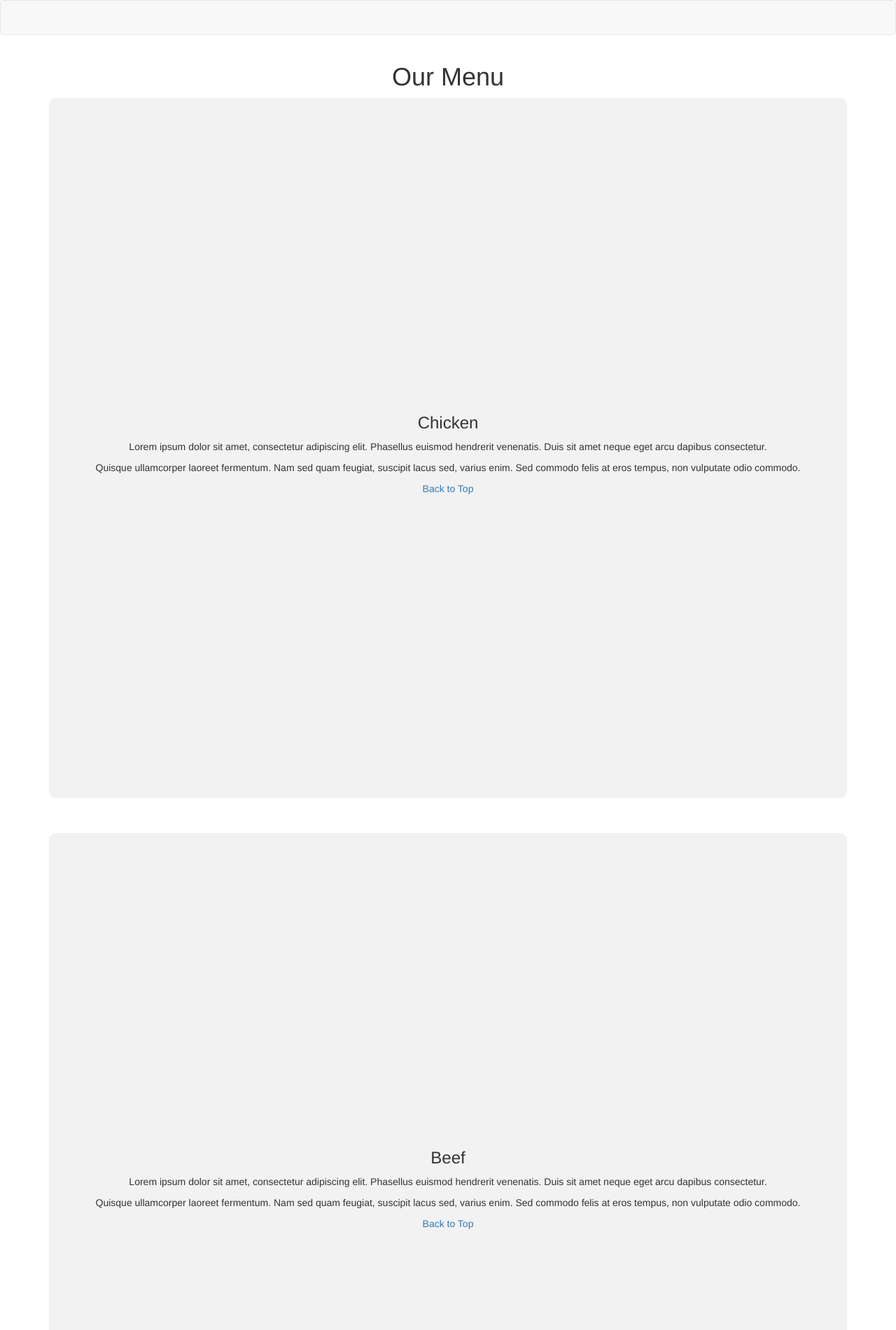
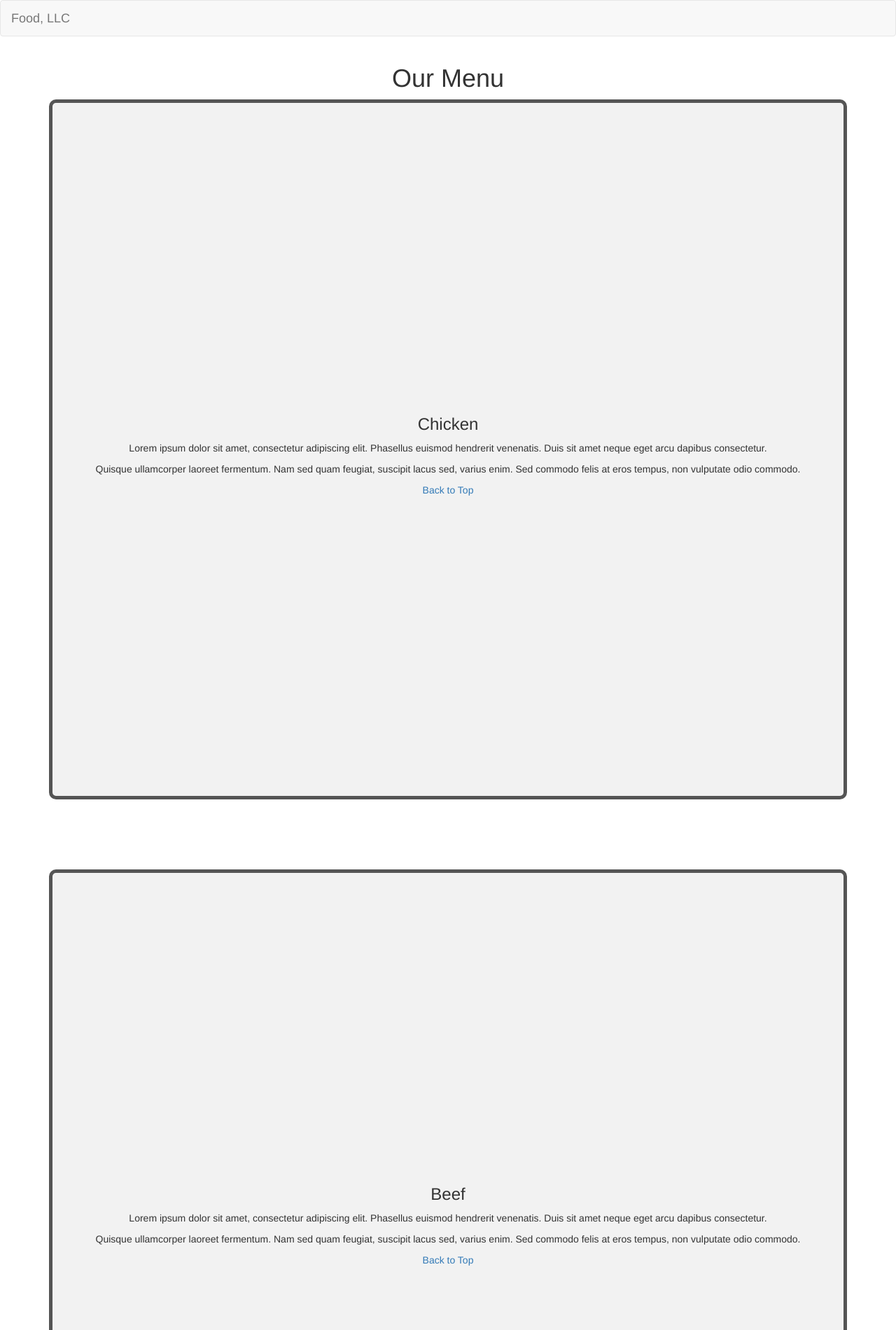
Before and after one commit to krishna-kenny/html-css-js.mod3, a plain HTML site: page index.html in a window 1280 px wide. Shown: the top 1900 px of the page at 70% size. Drawn offline with nearby package versions, Linux system fonts and the light colour scheme.

Commit message:
title fixed

```diff
--- a/css/index.css
+++ b/css/index.css
@@ -30,6 +30,7 @@ body {
   flex-direction: column;
   justify-content: center;
   align-items: center;
+  border: #555 5px solid;
 }
 
 .section-para {
--- a/index.html
+++ b/index.html
@@ -35,7 +35,7 @@
           <span class="icon-bar"></span>
           <span class="icon-bar"></span>
         </button>
-          <a class="navbar-brand visible-xs" href="#">Food, LLC</a>
+        <a class="navbar-brand" href="#">Food, LLC</a>
       </div>
       <div class="collapse navbar-collapse" id="navbar-menu">
         <ul class="nav navbar-nav"></ul>
@@ -53,6 +53,8 @@
 
     <div id="chicken-section" class="row">
       <div class="col-xs-12">
+        <div class="row">
+          <div class="col-xs-12">
             <div class="tall-section">
               <h3>Chicken</h3>
               <p>
@@ -69,8 +71,12 @@
             </div>
           </div>
         </div>
+      </div>
+    </div>
 
     <div id="beef-section" class="row">
+      <div class="col-xs-12">
+        <div class="row">
           <div class="col-xs-12">
             <div class="tall-section">
               <h3>Beef</h3>
@@ -88,8 +94,12 @@
             </div>
           </div>
         </div>
+      </div>
+    </div>
 
     <div id="sushi-section" class="row">
+      <div class="col-xs-12">
+        <div class="row">
           <div class="col-xs-12">
             <div class="tall-section">
               <h3>Sushi</h3>
@@ -108,6 +118,8 @@
           </div>
         </div>
       </div>
+    </div>
+  </div>
 
   <script src="https://code.jquery.com/jquery-3.6.0.min.js"></script>
   <script src="https://cdn.jsdelivr.net/npm/bootstrap@3.3.7/dist/js/bootstrap.min.js"></script>
```
Lines whose indentation alone changed are shown as unchanged.
